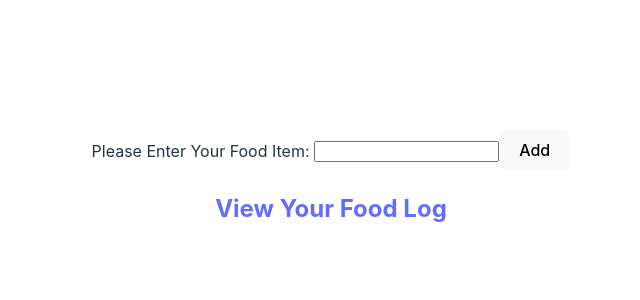
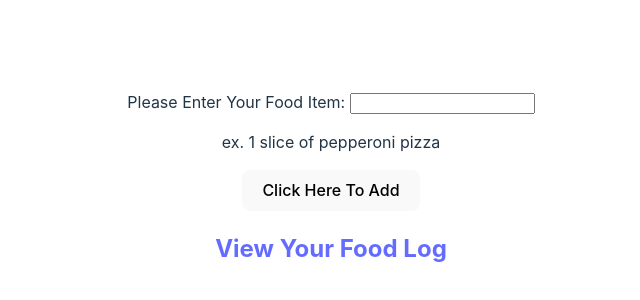
Before and after one commit to TheoBreaux/nutri-goal-tracker, a React (Vite) app: page /foodentryform in a window 1280 px wide. Shown: the part 212-512 px from the top of the page, without its empty margins (309-949 px from the left). Built offline with nearby package versions, Linux system fonts and the light colour scheme.

Commit message:
calculations

```diff
--- a/package.json
+++ b/package.json
@@ -14,7 +14,8 @@
     "react": "^18.2.0",
     "react-dom": "^18.2.0",
     "react-redux": "^8.1.1",
-    "react-router-dom": "^6.14.2"
+    "react-router-dom": "^6.14.2",
+    "reselect": "^4.1.8"
   },
   "devDependencies": {
     "@types/react": "^18.2.15",
--- a/src/components/DailyCalorieCalculator.jsx
+++ b/src/components/DailyCalorieCalculator.jsx
@@ -54,7 +54,7 @@ const DailyCalorieCalculator = () => {
       <div>
         <h1>Instructions:</h1>
         <ol>
-          <li>Please enter your weight in the yellow box above.</li>
+          <li>Please enter your weight in the box below.</li>
           <li>
             Determine your activity factor based on the notes in the section and
             select it from the dropdown menu.
--- a/src/components/FoodEntryForm.jsx
+++ b/src/components/FoodEntryForm.jsx
@@ -1,15 +1,26 @@
 import { useState } from "react";
-import { useDispatch } from "react-redux";
+import { useDispatch, useSelector } from "react-redux";
 import { fetchFoodItem } from "../features/foodItemSlice";
 import { Link } from "react-router-dom";
+import { deductCaloriesFromTotal } from "../features/calorieCalculatorSlice";
 
 const FoodEntryForm = () => {
+  const calories = useSelector(
+    (state) => state.calorieCalculator.adjustedTotalCalories
+  );
+
+  const food = useSelector((state) => state.food.foodLog[0]);
+
+  console.log(calories);
+  console.log(food);
+
   const [enteredFoodItem, setEnteredFoodItem] = useState("");
   const dispatch = useDispatch();
 
   const dispatchActions = (e) => {
     e.preventDefault();
     dispatch(fetchFoodItem(enteredFoodItem));
+    // dispatch(deductCaloriesFromTotal(food));
     setEnteredFoodItem("");
   };
 
@@ -22,7 +33,8 @@ const FoodEntryForm = () => {
         name="enteredfooditem"
         value={enteredFoodItem}
         onChange={(e) => setEnteredFoodItem(e.target.value)}></input>
-      <button onClick={dispatchActions}>Add</button>
+      <p>ex. 1 slice of pepperoni pizza</p>
+      <button onClick={dispatchActions}>Click Here To Add</button>
       <Link to="/foodlog">
         <h2>View Your Food Log</h2>
       </Link>
--- a/src/components/FoodLog.jsx
+++ b/src/components/FoodLog.jsx
@@ -16,7 +16,7 @@ const FoodLog = () => {
   const foodItem = useSelector((state) => state.food.foodLog[0]);
 
   console.log(totalDailyCalories);
-  console.log(foodItem)
+  console.log(foodItem);
 
   useEffect(() => {
     if (status === "idle" && searchBegan) {
--- a/src/features/calorieCalculatorSlice.jsx
+++ b/src/features/calorieCalculatorSlice.jsx
@@ -37,6 +37,7 @@ const calorieCalculatorSlice = createSlice({
     setGoal: (state, action) => {
       state.goal = action.payload;
     },
+    deductCaloriesFromTotal: (state, action) => {},
   },
 });
 
@@ -47,6 +48,7 @@ export const {
   calculateAdjustedTotalCalories,
   setKcalAdjustment,
   setGoal,
+  deductCaloriesFromTotal,
 } = calorieCalculatorSlice.actions;
 
 export default calorieCalculatorSlice.reducer;
```
Also changed, not shown: 1 other file (tests, documents, lock files or other folders).
